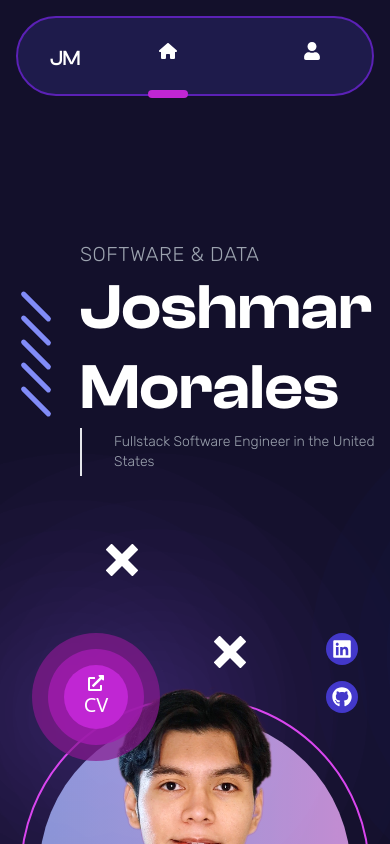
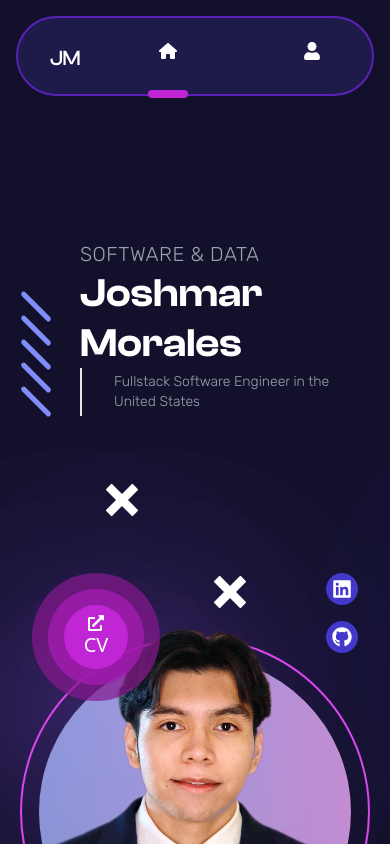
Before and after one commit to kahalagan00/cv-25, a Next.js app: page / in a window 390 px wide. Shown: the top 844 px of the page. Built offline with nearby package versions, Linux system fonts and the light colour scheme; a web font is replaced by a local one.

Commit message:
Fixed responsive overflow in the profile section heading and tagline

```diff
--- a/src/app/_components/home/ProfileSection.tsx
+++ b/src/app/_components/home/ProfileSection.tsx
@@ -10,18 +10,18 @@ const rubikRegular = Rubik({ weight: "300", subsets: ["latin"] });
 const ProfileSection: React.FC = () => {
   return (
     <>
-      <div className="relative z-10 w-full pl-16 pt-16 sm:pl-24 lg:w-1/2">
+      <div className="relative z-10 w-full pl-16 pr-4 pt-16 sm:pl-24 lg:w-1/2">
         <h2
           className={`${rubikRegular.className} text-xl uppercase tracking-wide text-gray-400 sm:text-3xl xl:text-4xl`}
         >
           Software & Data
         </h2>
-        <h1 className="font-clashsemibold text-[4rem] leading-tight text-white sm:text-[6rem] xl:text-[8rem]">
+        <h1 className="break-words font-clashsemibold text-[2.5rem] leading-tight text-white sm:text-[6rem] lg:text-[5rem] xl:text-[6.5rem] 2xl:text-[8rem]">
           Joshmar Morales
         </h1>
 
         <div
-          className={`${rubikRegular.className} w-[300px] border-l-2 border-l-gray-200 py-1 pl-8 text-sm text-gray-400 sm:text-xl xl:text-2xl`}
+          className={`${rubikRegular.className} max-w-[300px] border-l-2 border-l-gray-200 py-1 pl-8 text-sm text-gray-400 sm:text-xl xl:max-w-[420px] xl:text-2xl`}
         >
           Fullstack Software Engineer in the United States
         </div>
```
